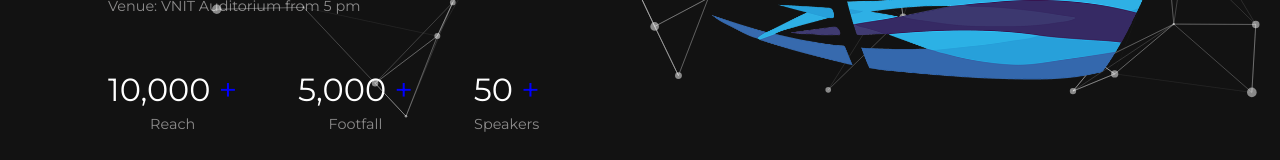
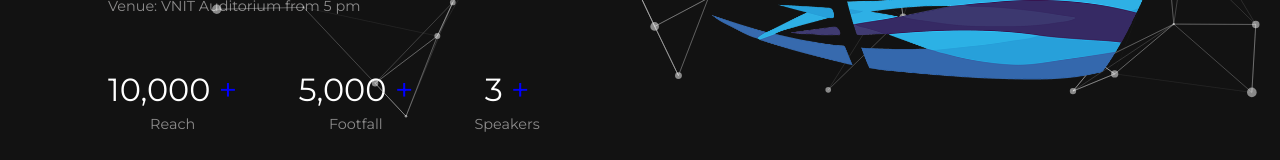
Before and after one commit to Harsh-0805/Flagship-23, a React (Vite) app: page / in a window 1280 px wide. Shown: the part 527-687 px from the top of the page. Built offline with nearby package versions, Linux system fonts and the light colour scheme.

Commit message:
speakers

```diff
--- a/src/components/Hero.jsx
+++ b/src/components/Hero.jsx
@@ -53,7 +53,7 @@ const Hero = () => {
 
             <div className="flexColCenter stat">
               <span>
-                <CountUp end={50} /> <span className="text-[blue]">+</span>
+                <CountUp end={3} /> <span className="text-[blue]">+</span>
               </span>
               <span className="secondaryText">Speakers</span>
             </div>
```
